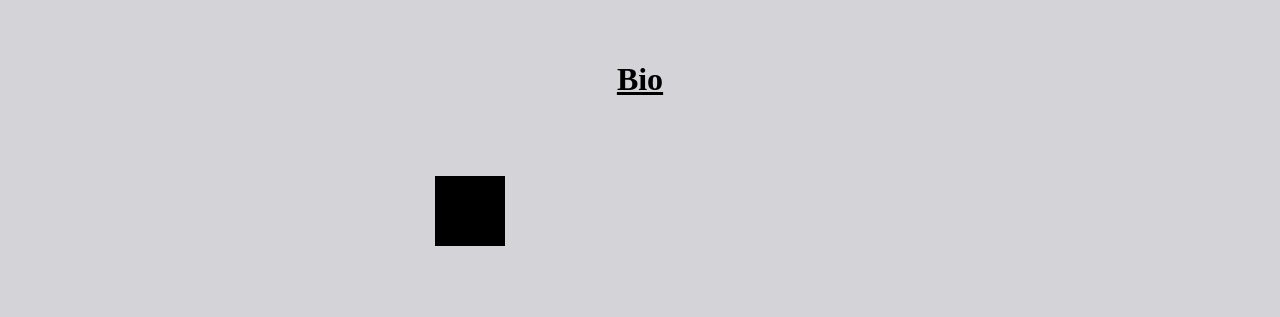
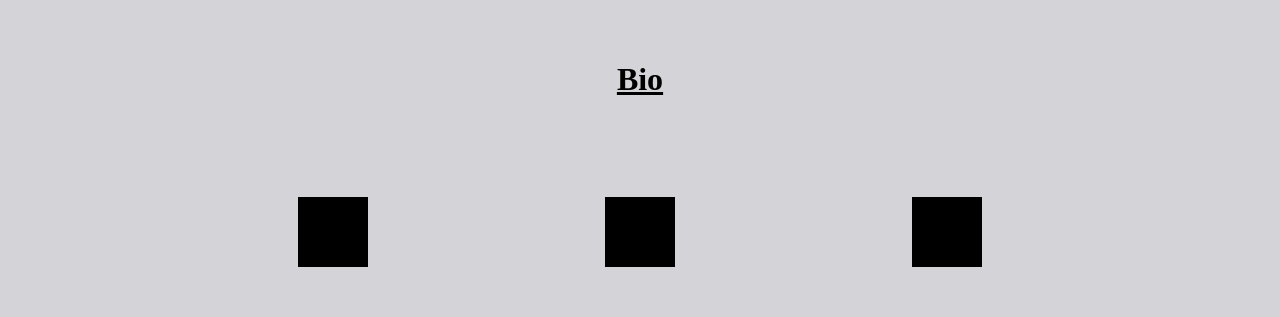
Before and after one commit to jerni81/ajs-portfolio, a React (Create React App) app: page /bio in a window 1280 px wide. Shown: the part 1560-1877 px from the top of the page. Built offline with nearby package versions, Linux system fonts and the light colour scheme; a web font is replaced by a local one.

Commit message:
bio hoover effect

```diff
--- a/src/App.css
+++ b/src/App.css
@@ -77,25 +77,76 @@ h1 {
   height: 70px;
   width: 70px;
   background-color: black;
-  grid-column-start: 4;
-  grid-column-end: 7;
+  grid-column-start: 2;
+  grid-column-end: 4;
   grid-row-start: 2;
   grid-row-end: 4;
+  place-self: center;
 }
 
 .shwStatement {
-  height: 100px;
-  width: 100px;
-  background-color: black;
-  grid-column-start: 4;
-  grid-column-end: 7;
-  grid-row-start: 7;
-  grid-row-end: 10;
+  height: 200px;
+  width: 200px;
+  background-color: red;
   display: none;
+  position: relative;
+  z-index: 0;
 }
 
 .statement:hover .shwStatement {
   display : block;
+  z-index: 1;
+}
+
+.tech {
+  height: 70px;
+  width: 70px;
+  background-color: black;
+  grid-column-start: 5;
+  grid-column-end: 7;
+  grid-row-start: 2;
+  grid-row-end: 4;
+  place-self: center;
+}
+
+.shwTech {
+  height: 200px;
+  width: 200px;
+  background-color: red;
+  display: none;
+  position: relative;
+  z-index: 0;
+  place-self: center;
+}
+
+.tech:hover .shwTech {
+  display : block;
+  z-index: 1;
+}
+
+.school {
+  height: 70px;
+  width: 70px;
+  background-color: black;
+  grid-column-start: 8;
+  grid-column-end: 10;
+  grid-row-start: 2;
+  grid-row-end: 4;
+  place-self: center;
+}
+
+.shwSchool {
+  height: 200px;
+  width: 200px;
+  background-color: red;
+  display: none;
+  position: relative;
+  z-index: 0;
+}
+
+.school:hover .shwSchool {
+  display : block;
+  z-index: 1;
 }
 
 /* .bio-p {
--- a/src/components/Bio.js
+++ b/src/components/Bio.js
@@ -7,20 +7,16 @@ const Bio = props => {
       <h1><u>Bio</u></h1>
       <div className="bio-wrapper">
         <div className="statement">
+          <div className="shwStatement">
+          </div>
         </div>
-        <div id="stack">
+        <div className="tech">
+          <div className="shwTech">
+          </div>
         </div>
-        <div id="school">
-        </div>
-        <div id="pic">
-        </div>
-        <div className="shwStatement">
-        </div>
-        <div id="">
-        </div>
-        <div id="">
-        </div>
-        <div id="">
+        <div className="school">
+          <div className="shwSchool">
+          </div>
         </div>
       </div>
     </div>
```
